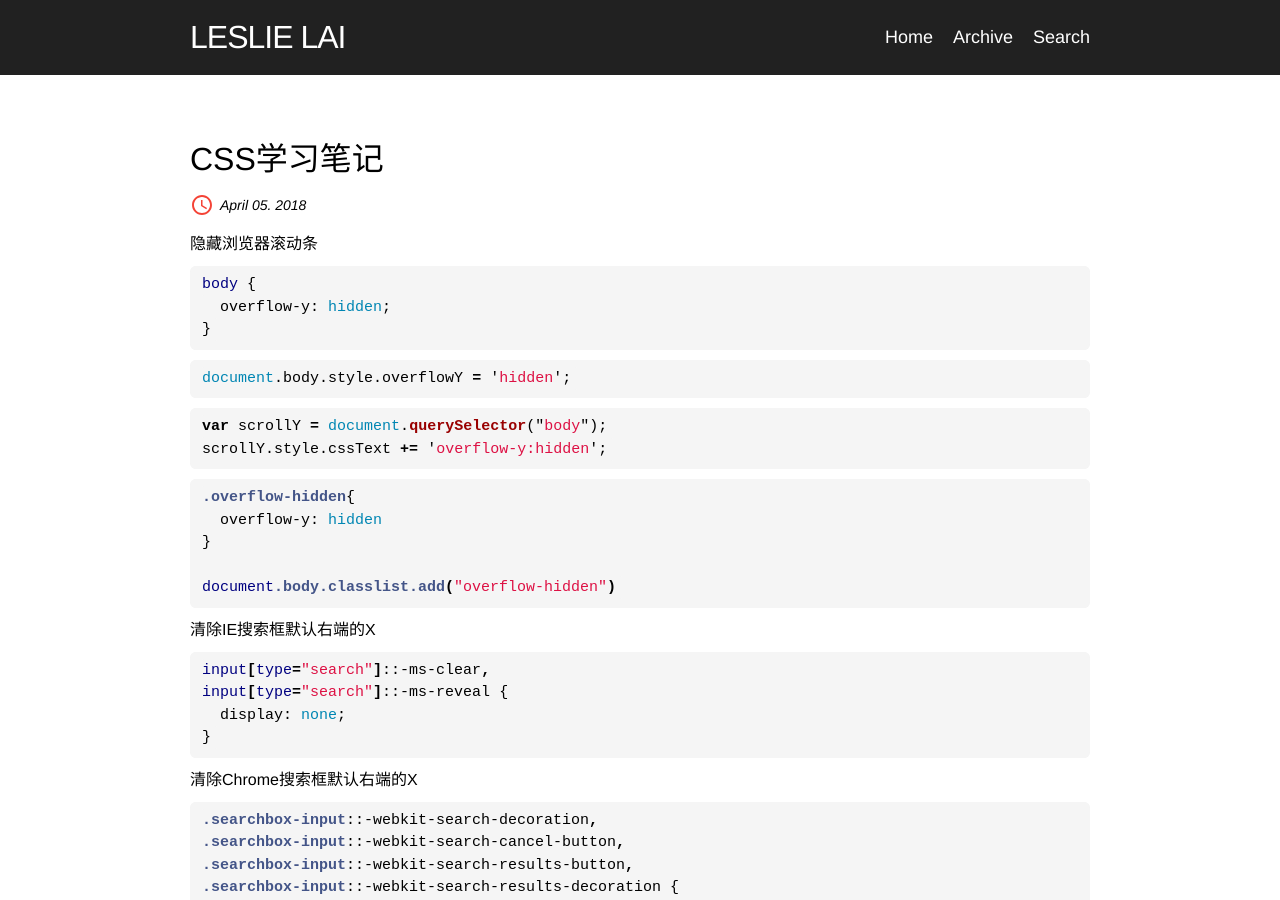
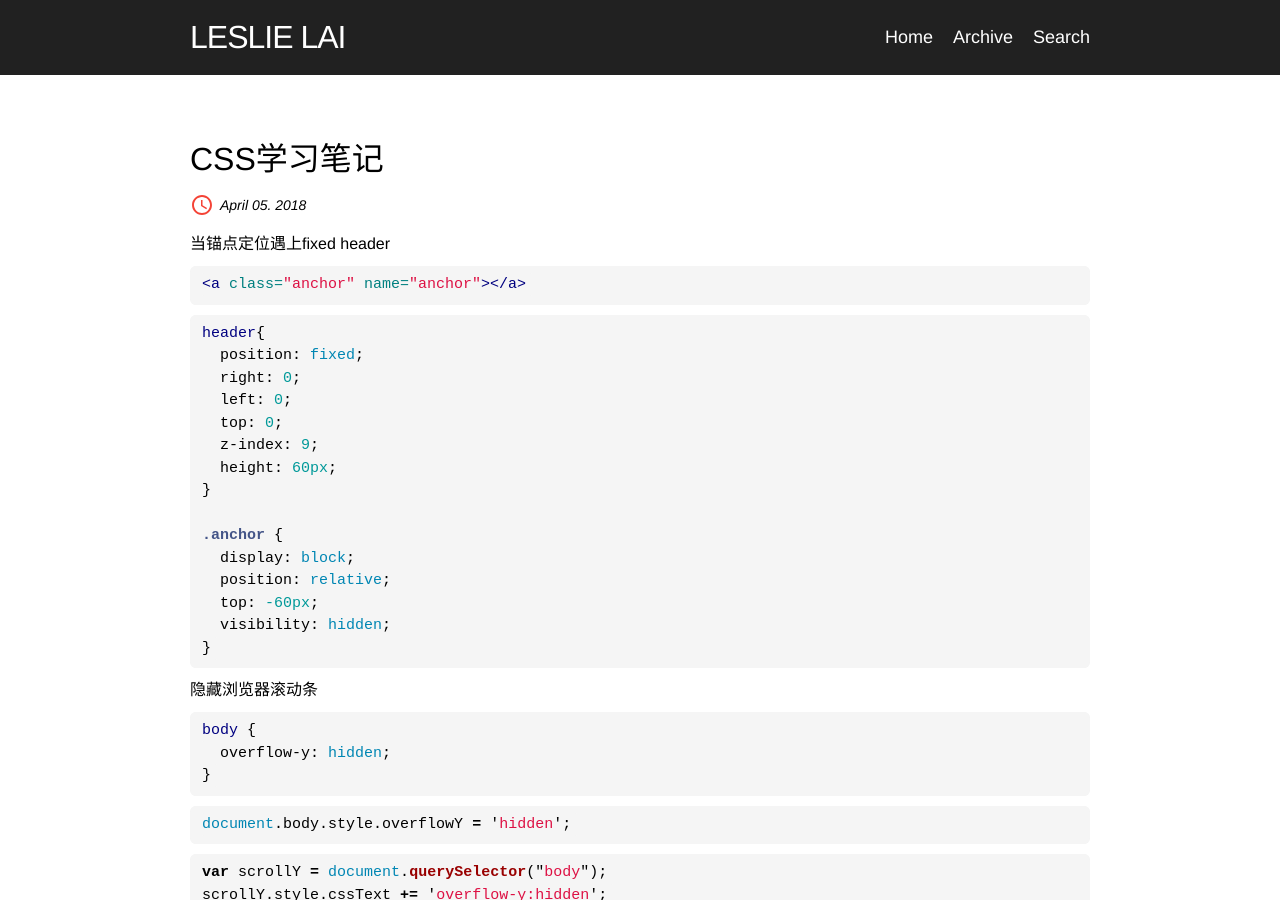
Before and after one commit to lcr/lcr.github.io, a Jekyll site: the page built from _posts/2018-04-05-css-notes.md, in a window 1280 px wide and 900 px high. Built offline with Jekyll 4.4.1, drawn with Linux system fonts in a browser that asks for light colours.

Commit message:
anchor fixed

````diff
--- a/_posts/2018-04-05-css-notes.md
+++ b/_posts/2018-04-05-css-notes.md
@@ -2,6 +2,32 @@
 title: CSS学习笔记
 categories: CSS/SCSS
 ---
+
+当锚点定位遇上fixed header
+
+```html
+<a class="anchor" name="anchor"></a>
+```
+
+```css
+header{
+  position: fixed;
+  right: 0;
+  left: 0;
+  top: 0;
+  z-index: 9;
+  height: 60px;
+}
+
+.anchor {
+  display: block;
+  position: relative;
+  top: -60px;
+  visibility: hidden;
+}
+```
+
+<!-- more -->
 
 隐藏浏览器滚动条
 
@@ -48,8 +74,6 @@ input[type="search"]::-ms-reveal {
 }
 ```
 
-<!-- more -->
-
 链接失效
 
 ```css
````
